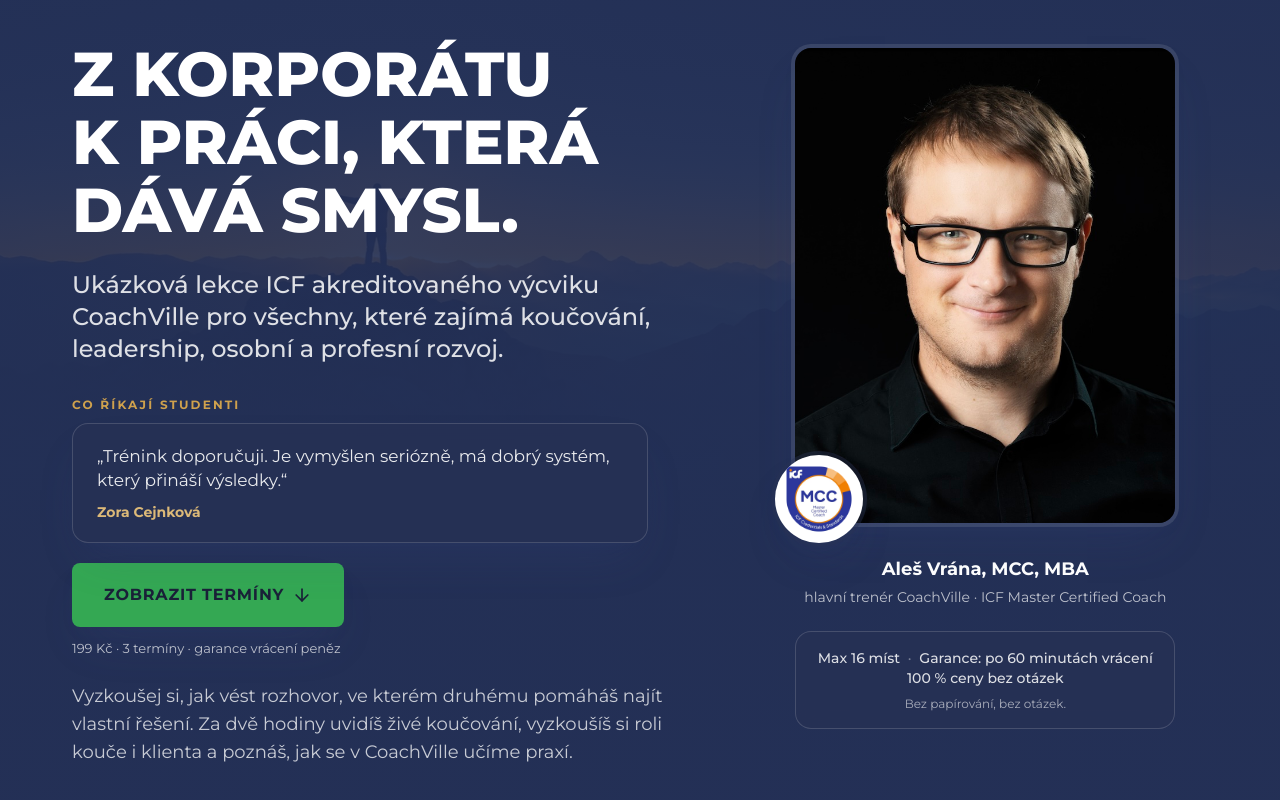
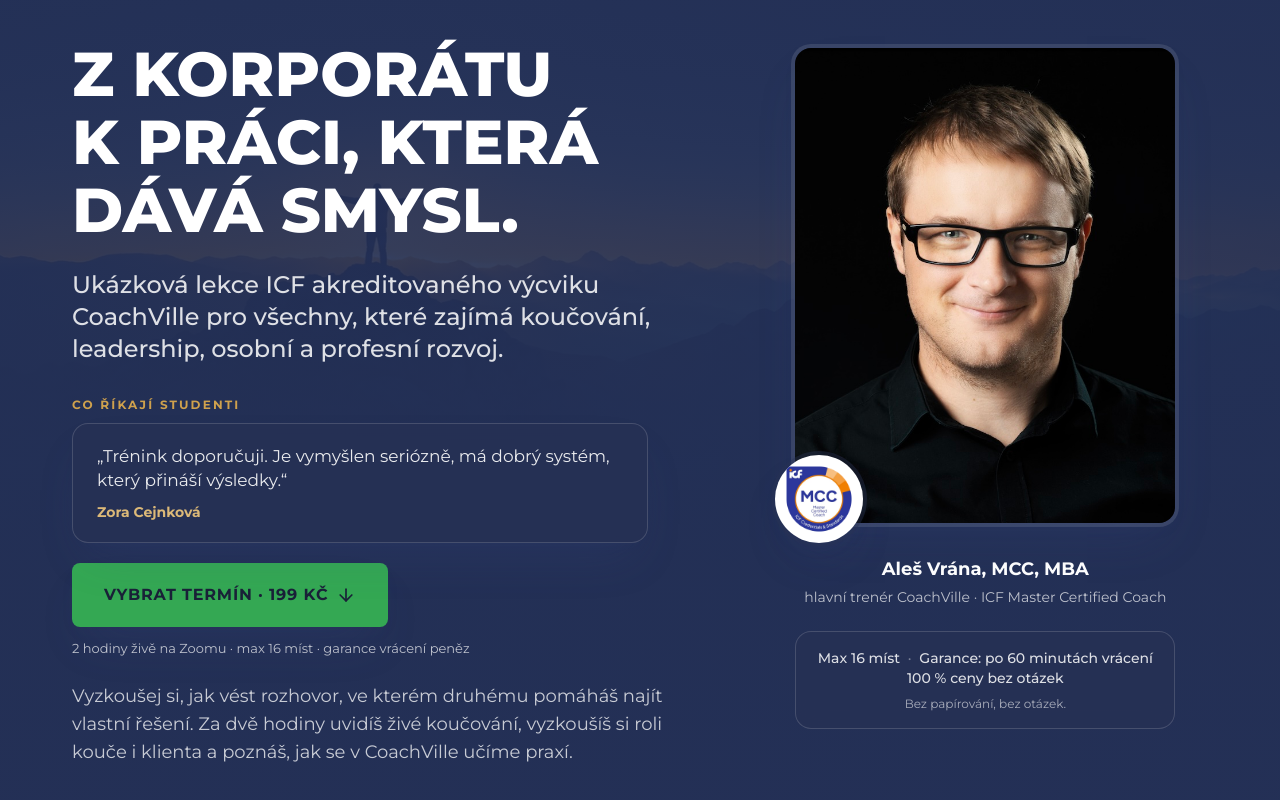
Before and after one commit to ales-vrana/workshop, a Next.js app: page /workshop/ in a window 1280 px wide. Shown: the top 800 px of the page. Built offline with nearby package versions, Linux system fonts and the light colour scheme; no server answers.

Commit message:
Change the hero CTA label to include the price.
Button reads Vybrat termín · 199 Kč; the line under it now describes format, capacity, and the money-back guarantee.

Co-authored-by: ales-vrana <ales-vrana@users.noreply.github.com>

```diff
--- a/components/Hero.tsx
+++ b/components/Hero.tsx
@@ -1,6 +1,6 @@
 import { CTAButton } from "@/components/ui/CTAButton";
 import { HeroReference } from "@/components/HeroReference";
-import { WORKSHOP, COACH, getViditelneTerminy } from "@/lib/config";
+import { WORKSHOP, COACH } from "@/lib/config";
 
 /**
  * Hero sekce.
@@ -14,16 +14,7 @@ import { WORKSHOP, COACH, getViditelneTerminy } from "@/lib/config";
  * Seznam „Program" je v samostatné sekci components/Program.tsx.
  */
 
-/** 1 termín / 2-4 termíny / 5+ termínů (krátký tvar pro štítek) */
-function pocetTerminu(n: number): string {
-  if (n === 1) return "1 termín";
-  if (n >= 2 && n <= 4) return `${n} termíny`;
-  return `${n} termínů`;
-}
-
 export function Hero() {
-  const terminy = getViditelneTerminy();
-
   return (
     <header className="relative isolate overflow-hidden text-white">
       <div className="absolute inset-0 -z-10">
@@ -60,7 +51,7 @@ export function Hero() {
               koučování, leadership, osobní a&nbsp;profesní rozvoj.
             </p>
 
-            {/* Karusel s referencemi */}
+            {/* Citace studentů */}
             <div className="mt-4 lg:mt-8">
               <HeroReference />
             </div>
@@ -75,15 +66,13 @@ export function Hero() {
                 href="#terminy"
                 variant="on-dark"
                 arrow="down"
-                className="w-full sm:w-auto group !text-white sm:!text-navy-950 !text-[17px] sm:!text-base"
-                ariaLabel="Zobrazit termíny ukázkové lekce"
+                className="w-full sm:w-auto group !text-white sm:!text-navy-950 !text-[17px] sm:!text-base whitespace-nowrap !tracking-wide sm:!tracking-wider"
+                ariaLabel="Vybrat termín · 199 Kč"
               >
-                Zobrazit termíny
+                Vybrat termín · 199 Kč
               </CTAButton>
               <p className="text-[13px] text-white/70 text-center lg:text-left">
-                {WORKSHOP.price}
-                {terminy.length > 0 && <> · {pocetTerminu(terminy.length)}</>}
-                {" "}· garance vrácení peněz
+                2 hodiny živě na Zoomu · max 16 míst · garance vrácení peněz
               </p>
             </div>
 
```
